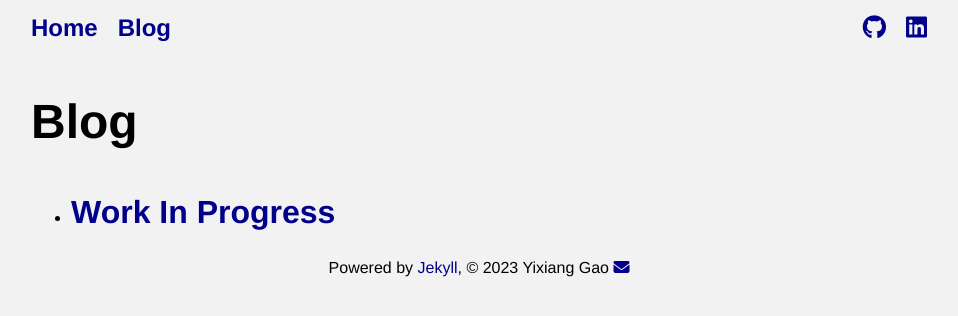
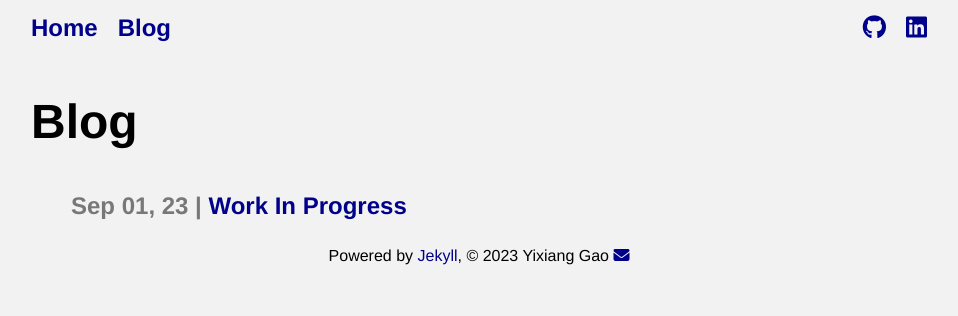
Before and after one commit to g1y5x3/g1y5x3.github.io, a Jekyll site: the page built from blog.html, in a window 1280 px wide. Shown: the top 316 px of the page, without its empty margins (161-1119 px from the left). Built offline with Jekyll 4.4.1, drawn with Linux system fonts in a browser that asks for light colours.

Commit message:
update blog title format

```diff
--- a/_layouts/post.html
+++ b/_layouts/post.html
@@ -2,6 +2,6 @@
 layout: default
 ---
 <h2>{{ page.title }}</h2>
-<p style="opacity: 0.5;">{{ page.date | date_to_string: "ordinal", "US" }}</p>
+<p style="opacity: 0.5;">{{ page.date | date: "%b %d, %y" }}</p>
 <hr style="opacity: 0.5;">
 {{ content }}
--- a/blog.html
+++ b/blog.html
@@ -5,8 +5,8 @@ title: Yixiang Gao
 <h1>Blog</h1>
 <ul style="margin: 0%;">
   {% for post in site.posts %}
-    <li>
-      <h2 style="padding: 0%;"><a href="{{ post.url }}">{{ post.title }}</a></h2>
+    <li style="list-style-type: none;">
+      <h3 style="padding: 0%;"><span style="opacity: 0.5;">{{ post.date | date: "%b %d, %y" }} |</span> <a href="{{ post.url }}">{{ post.title }}</a></h2>
     </li>
   {% endfor %}
 </ul>
```
